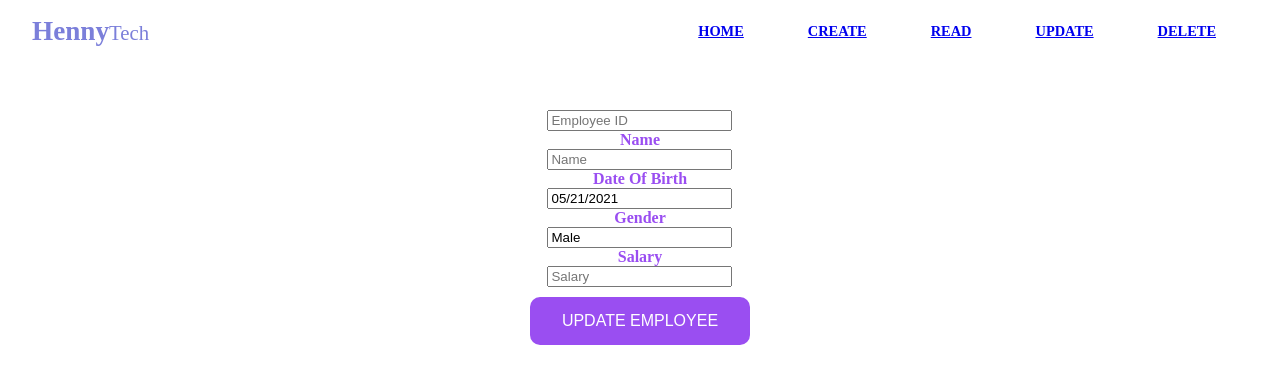
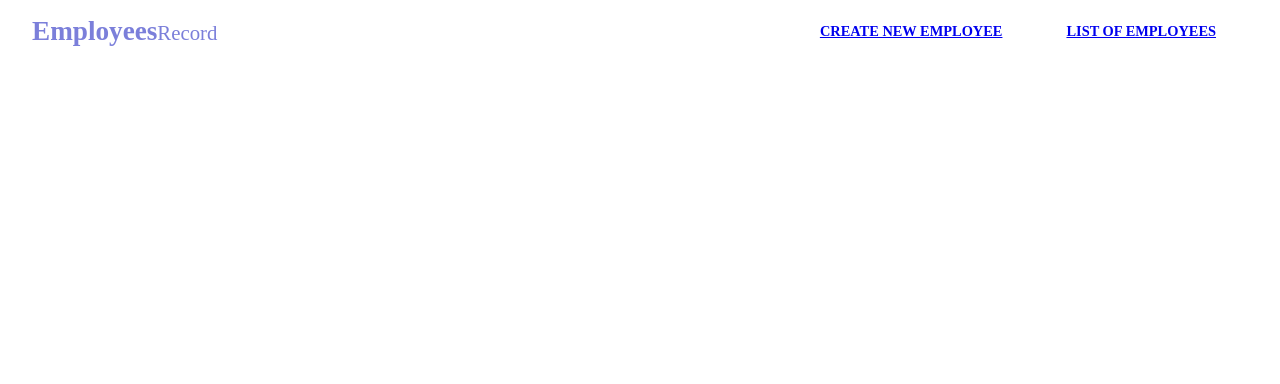
Before and after one commit to henybeza/Addis-Software-Test-Project-MERN-Stack, a React (Create React App) app in the folder employee_mern/: page /update/1 in a window 1280 px wide. Shown: the top 384 px of the page. Built offline with nearby package versions, Linux system fonts and the light colour scheme.

Commit message:
Made some changes to the UI

```diff
--- a/employee_mern/src/App.js
+++ b/employee_mern/src/App.js
@@ -4,11 +4,10 @@ import {BrowserRouter as Router, Route} from "react-router-dom";
 
 import Navbar from "./components/navbar";
 
-import Home from './components/home';
+
 import CreateEmployee from "./components/createemployee";
 import ReadEmployee from "./components/reademployee";
-import UpdateEmployee from "./components/updateemployee";
-import DeleteEmployee from "./components/deleteemployee";
+
 
 
 function App() {
@@ -16,11 +15,10 @@ function App() {
     <Router>
           <Navbar />
           <br />
-          <Route path="/" exact component={Home}/>
-          <Route path="/create" component={CreateEmployee } />
+
+          <Route path="/create" component={CreateEmployee }/>
           <Route path="/read"  component={ReadEmployee} />
-          <Route path="/update/:id" component={UpdateEmployee} />
-          <Route path="/delete/:id" component={DeleteEmployee} />
+
      </Router>
   );
 }
--- a/employee_mern/src/components/createemployee.js
+++ b/employee_mern/src/components/createemployee.js
@@ -174,7 +174,7 @@ export default class createemployee extends Component {
                 <input type="text" placeholder="Salary"
                     onChange={this.onChangeSalary} value={this.state.salary} />
 
-        <Button onClick={createEmployee}>CREATE EMPLOYEE</Button>
+        <Button onClick={createEmployee}>Submit</Button>
 
         </Form>
 
--- a/employee_mern/src/components/deleteemployee.js
+++ /dev/null
@@ -1,63 +0,0 @@
-import React, {Component} from 'react';
-import styled from 'styled-components';
-const MainContent= styled.div`
-width:60%;
-margin:auto;
-border-radius:20px;
-height:400px;
-text-align:center;
-
-
-
-`;
-
-const Heading = styled.h1`
-color:white;
-font-weight:bold;
-`;
-
-const FormWrapper = styled.form`
-    margin: 2vw 0 0;
-    display:flex;
-    flex-direction:column;
-    align-items:center;
-    onSubmit={this.onSubmit};
-
-`;
-
-const Button = styled.button`
-background-color: #4CAF50; /* Green */
-  border: none;
-  color: white;
-  background-color:red;
-  padding: 15px 32px;
-  text-align: center;
-  text-decoration: none;
-  display: inline-block;
-  font-size: 16px;
-  border-radius:10px;
-  margin-top:10px;
-
-`;
-
-export default class deleteemployee extends Component {
-    render(){
-        return (
-           <MainContent>
-
-             <Heading>Delete Employee</Heading>
-
-             <FormWrapper>
-             <input type="text" name="name" placeholder="Employee ID"/>
-
-             <Button>DELETE EMPLOYEE </Button>
-         </FormWrapper>
-
-
-
-            </MainContent>
-        )
-
-    }
-
-}
--- a/employee_mern/src/components/home.js
+++ /dev/null
@@ -1,14 +0,0 @@
-import React, {Component} from 'react';
-import HomepageImage from './mern.png';
-
-export default class homeemployee extends Component {
-    render(){
-        return (
-            <div>
-                <img src={HomepageImage} height="auto" width="100%" alt="Homepage"/>
-            </div>
-        )
-
-    }
-
-}
--- a/employee_mern/src/components/navbar.js
+++ b/employee_mern/src/components/navbar.js
@@ -77,7 +77,7 @@ const Navbar = () => {
   return (
     <Nav>
       <Logo href="">
-        Henny<span>Tech</span>
+        Employees<span>Record</span>
       </Logo>
       <Hamburger onClick={() => setIsOpen(!isOpen)}>
         <span />
@@ -85,11 +85,10 @@ const Navbar = () => {
         <span />
       </Hamburger>
       <Menu isOpen={isOpen}>
-        <MenuLink ><Link to="/">HOME</Link></MenuLink>
-        <MenuLink ><Link to="/create">CREATE </Link></MenuLink>
-        <MenuLink ><Link to="/read">READ</Link></MenuLink>
-        <MenuLink ><Link to="/update/:id">UPDATE</Link></MenuLink>
-        <MenuLink ><Link to="/delete/:id">DELETE</Link></MenuLink>
+
+        <MenuLink ><Link to="/create">CREATE NEW EMPLOYEE </Link></MenuLink>
+        <MenuLink ><Link to="/read">LIST OF EMPLOYEES</Link></MenuLink>
+
       </Menu>
     </Nav>
   );
--- a/employee_mern/src/components/reademployee.js
+++ b/employee_mern/src/components/reademployee.js
@@ -1,5 +1,8 @@
 import React, {Component} from 'react';
 import styled from 'styled-components';
+import {Link} from 'react-router-dom';
+import { updateEmployee,
+        deleteEmployee} from '../actions';
 
 const MainContent= styled.div`
 width:60%;
@@ -14,6 +17,34 @@ color:white;
 font-weight:bold;
 `;
 
+const Button = styled.button`
+background-color: red;
+  border: none;
+  color: white;
+  padding: 15px 32px;
+  text-align: center;
+  text-decoration: none;
+  display: inline-block;
+  font-size: 16px;
+   border-radius:10px;
+   margin-top:10px;
+
+`;
+
+const Buttonn = styled.button`
+background-color: blue;
+  border: none;
+  color: white;
+  padding: 15px 32px;
+  text-align: center;
+  text-decoration: none;
+  display: inline-block;
+  font-size: 16px;
+   border-radius:10px;
+   margin-top:10px;
+
+`;
+
 
 export default class reademployee extends Component {
     render(){
@@ -21,8 +52,11 @@ export default class reademployee extends Component {
             <MainContent>
 
              <Heading>Read Employee</Heading>
+ <Button onClick={deleteEmployee}>Delete Employee</Button>
 
-
+ <h1>Use tables and display all the employee data from the database here....</h1>
+<Link to="/create">  <Buttonn onClick={updateEmployee}>Update Employee</Buttonn>
+      </Link>
             </MainContent>
         )
 
--- a/employee_mern/src/components/updateemployee.js
+++ /dev/null
@@ -1,160 +0,0 @@
-import React, {Component} from 'react';
-import styled from 'styled-components';
-import DatePicker from 'react-datepicker';
-import "react-datepicker/dist/react-datepicker.css";
-
-const MainContent= styled.div`
-width:60%;
-margin:auto;
-border-radius:20px;
-height:400px;
-text-align:center;
-
-
-`;
-
-const Heading = styled.h1`
-color:white;
-font-weight:bold;
-`;
-
-const FormWrapper = styled.form`
-    margin: 2vw 0 0;
-    display:flex;
-    flex-direction:column;
-    align-items:center;
-    onSubmit={this.onSubmit};
-
-`;
-
-const Button = styled.button`
-background-color: #4CAF50; /* Green */
-  border: none;
-  color: white;
-  padding: 15px 32px;
-  text-align: center;
-  text-decoration: none;
-  display: inline-block;
-  font-size: 16px;
-  background-color:#9a4ef1;
-   border-radius:10px;
-   margin-top:10px;
-
-`;
-
-const Label =styled.label`
-    font-weight:bold;
-
-    color:#9a4ef1;
-`;
-
-export default class updateemployee extends Component {
-    constructor(props) {
-        super(props);
-        this.onChangeName=this.onChangeName.bind(this);
-        this.onChangeDateOfBirth=this.onChangeDateOfBirth.bind(this);
-        this.onChangeGender=this.onChangeGender.bind(this);
-        this.onChangeSalary=this.onChangeSalary.bind(this);
-
-        this.state={
-            name:'',
-            dateofbirth:new Date(),
-            gender:'',
-            salary:'',
-            employees:[]
-        }
-    }
-
-    componentDidMount(){
-        this.setState({
-            employees:['Test Employee'],
-            name:this.state.name,
-            dateofbirth: this.state.dateofbirth,
-            gender:"Male",
-            salary:this.state.salary
-
-        })
-    }
-
-    onChangeName(e){
-        this.setState({
-            name:e.target.value
-        });
-    }
-
-    onChangeDateOfBirth(date){
-        this.setState({
-            dateofbirth:date
-        });
-    }
-
-
-    onChangeGender(e){
-        this.setState({
-            gender:e.target.value
-        });
-    }
-
-
-    onChangeSalary(e){
-        this.setState({
-            salary:e.target.value
-        });
-    }
-
-
-    onSubmit(e){
-        e.preventDefault();
-        const employee = {
-            name:this.state.name,
-            dateofbirth:this.state.dateofbirth,
-            gender:this.state.gender,
-            salary:this.state.salary
-        }
-        console.log('Employee added properly...');
-        console.log(employee);
-        window.location="/read";
-    }
-
-    render(){
-        return (
-    <MainContent>
-
-             <Heading>Update Employee</Heading>
-
-        <FormWrapper>
-         <input type="text" name="name" placeholder="Employee ID"/>
-
-            <Label >Name</Label>
-            <input type="text" name="name" placeholder="Name"
-            value={this.state.name} onChange={this.onChangeName}/>
-
-            <Label>Date Of Birth</Label>
-            <DatePicker
-            selected={this.state.dateofbirth}
-            onChange={this.onChangeDateOfBirth}
-            id="dob"/>
-
-            <Label >Gender</Label>
-            <input type="text" name="gender" placeholder="Gender"
-            value={this.state.gender} onChange={this.onChangeGender}/>
-
-
-            <Label >Salary</Label>
-            <input type="text" name="salary" placeholder="Salary"
-            value={this.state.salary} onChange={this.onChangeSalary}/>
-
-
-
-            <Button>UPDATE EMPLOYEE</Button>
-
-
-
-        </FormWrapper>
-
-    </MainContent>
-        )
-
-    }
-
-}
--- a/employee_mern/src/reducers/index.js
+++ b/employee_mern/src/reducers/index.js
@@ -5,7 +5,7 @@ const initialState = {
     salary:""
 }
 
-
 const reducer = (state = initialState, action) =>{
-   //Use switch statement to handle all the four actions one by one...
+ //Use switch statement to handle all the four
+ //actions one by one...
 }
```
Also changed, not shown: employee_mern/src/index.js (+1 -21 lines), employee_mern/src/mainStore.js (deleted, +0 -21 lines), employee_mern/src/sagas/index.js (+10 -3 lines), employee_mern/src/store.js (added, +9 -0 lines), employee_mern/src/components/mern.png (deleted).
